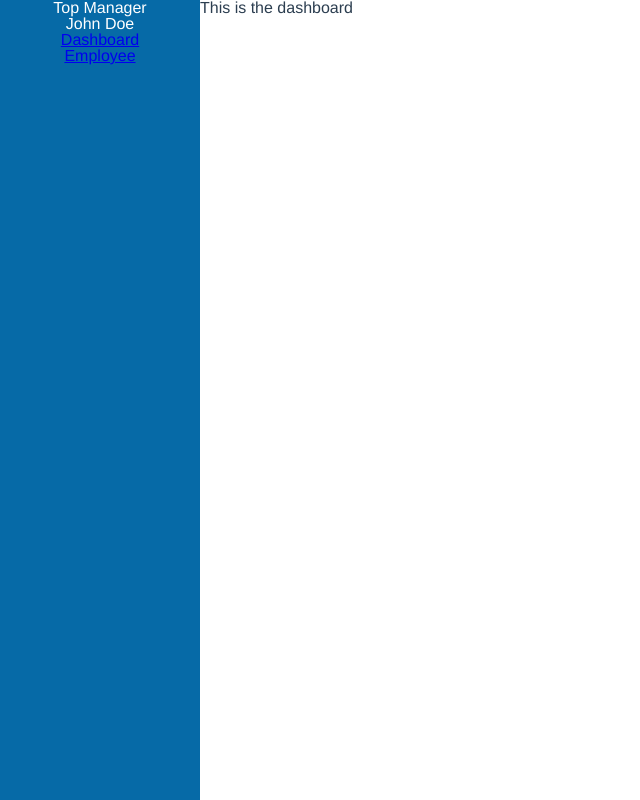
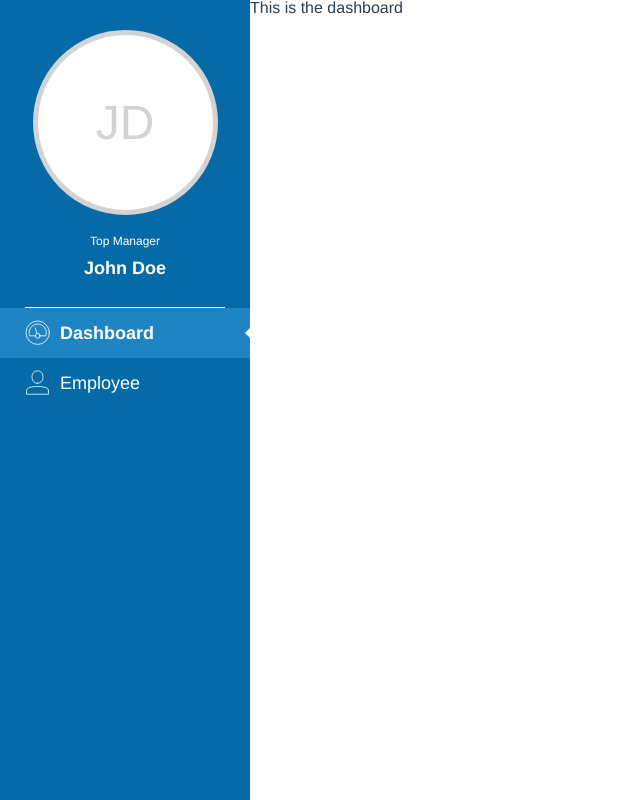
Before and after one commit to Spounge/TimeManager, a Vue app in the folder frontend/: page / in a window 1280 px wide. Shown: the whole page, without its empty margins (0-640 px from the left). Built offline with nearby package versions, Linux system fonts and the light colour scheme.

Commit message:
[Sidebar]: Dynamic styling and logic

```diff
--- a/frontend/src/components/Sidebar.vue
+++ b/frontend/src/components/Sidebar.vue
@@ -1,12 +1,27 @@
 <template>
   <div class="sidebar">
     <div class="sidebar-header">
-            <h4>Top Manager</h4>
-            <h3>John Doe</h3>
+      <div class="avatar-circle">
+        <h2>JD</h2>
       </div>
+      <h4 class="employee-role">Top Manager</h4>
+      <h3 class="employee-name">John Doe</h3>
+    </div>
+
+    <span class="white-line"></span>
+
     <div class="sidebar-nav">
-            <router-link to="/">Dashboard</router-link>
-            <router-link to="/employee">Employee</router-link>
+      <div v-for="route in routesList" :key="route.name">
+        <router-link
+          class="router-link"
+          :class="{ selected: $route.name == route.name }"
+          :to="route.pathTo"
+        >
+          <img class="logos" :src="route.logo" :alt="route.name" />
+          {{ route.name }}
+          <span class="triangle"></span>
+        </router-link>
+      </div>
     </div>
   </div>
 </template>
@@ -14,19 +29,122 @@
 <script>
 export default {
   name: "Sidebar",
+  data: () => ({
+    // * ROUTES LIST
+    routesList: [
+      {
+        name: "Dashboard",
+        pathTo: "/",
+        logo: require("../assets/dashboard-logo.svg"),
+      },
+      {
+        name: "Employee",
+        pathTo: "/employee",
+        logo: require("../assets/employee-logo.svg"),
+      },
+    ],
+  }),
+  mounted() {
+    console.log("mounted -> this.$route", this.$route);
+  },
 };
 </script>
 
 <style lang="scss" scoped>
 .sidebar {
+  position: relative;
+  display: flex;
+  flex-direction: column;
+  align-items: center;
+
+  height: 100%;
+  min-width: 250px;
   color: white;
-    min-width: 200px;
-    background: #066AA7;
+  background: #066aa7;
+}
+
+.sidebar-header {
+  display: flex;
+  flex-direction: column;
+  align-items: center;
+
+  .avatar-circle {
+    display: flex;
+    justify-content: center;
+    align-items: center;
+
+    width: 175px;
+    height: 175px;
+    border-radius: 100%;
+    font-size: 48px;
+    background: white;
+    border: 5px solid lightgrey;
+    color: lightgrey;
+
+    margin-bottom: 20px;
+  }
+  .employee-role {
+    font-weight: lighter;
+    font-size: 12px;
+    margin-bottom: 12px;
+  }
+  .employee-name {
+    font-weight: bolder;
+    font-size: 18px;
+  }
+  margin: 30px 0;
+}
+
+.white-line {
+  height: 0.5px;
+  width: 200px;
+  background: white;
 }
 
 .sidebar-nav {
   display: flex;
   flex-direction: column;
+  width: 100%;
+
+  .router-link {
+    display: flex;
+    flex-direction: row;
+    justify-content: start;
+    align-items: center;
+    width: calc(100% - 50px); // 100% - padding
+    height: 50px;
+    text-decoration: none;
+    color: white;
+    font-size: 18px;
+    font-weight: lighter;
+    padding: 0 25px;
+
+    .logos {
+      height: 25px;
+      width: 25px;
+      margin-right: 10px;
     }
 
+    &:hover,
+    &.selected {
+      font-weight: bold;
+      background: rgba(92, 193, 255, 0.3);
+
+      .triangle {
+        display: inline-block;
+      }
+    }
+  }
+}
+
+.triangle {
+  position: absolute;
+  right: 0;
+  display: none;
+  height: 0;
+  width: 0;
+  border-top: 5px solid transparent;
+  border-right: 5px solid white;
+  border-bottom: 5px solid transparent;
+}
 </style>
```
Lines whose indentation alone changed are shown as unchanged.
